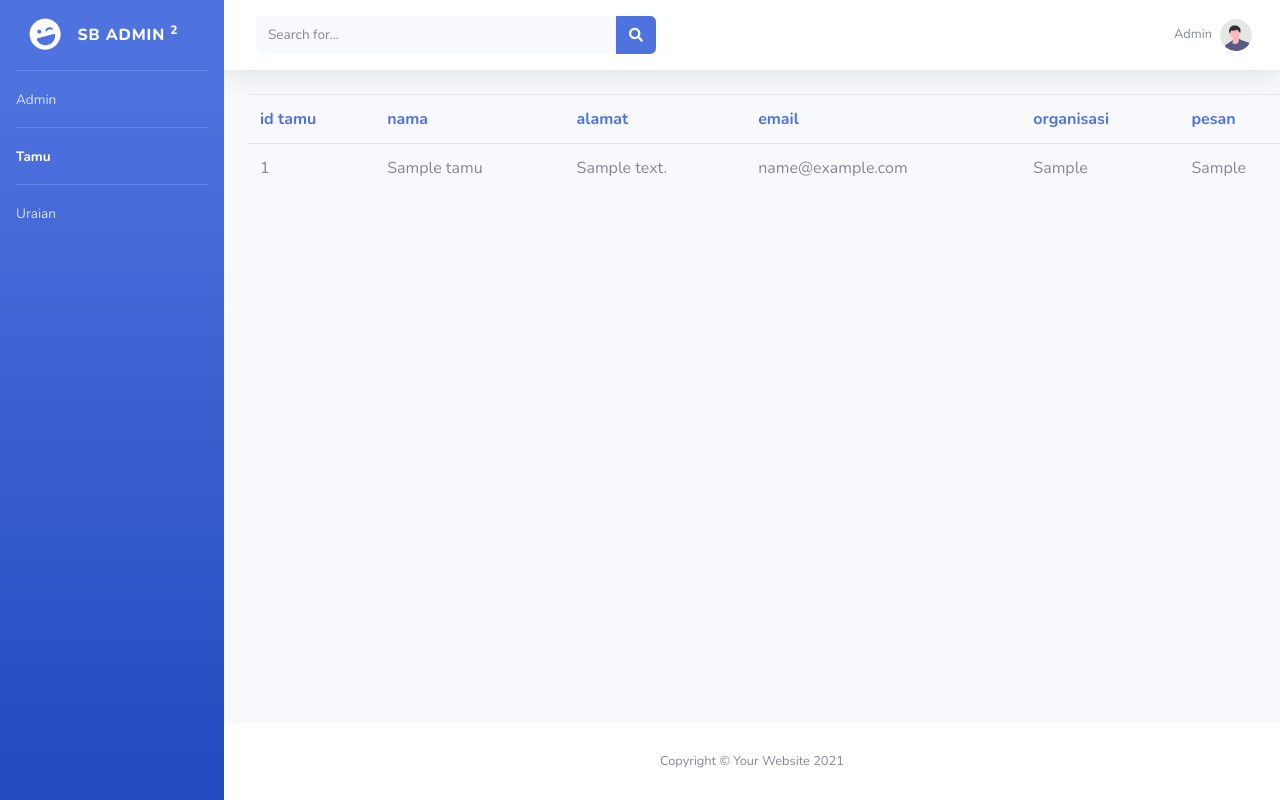
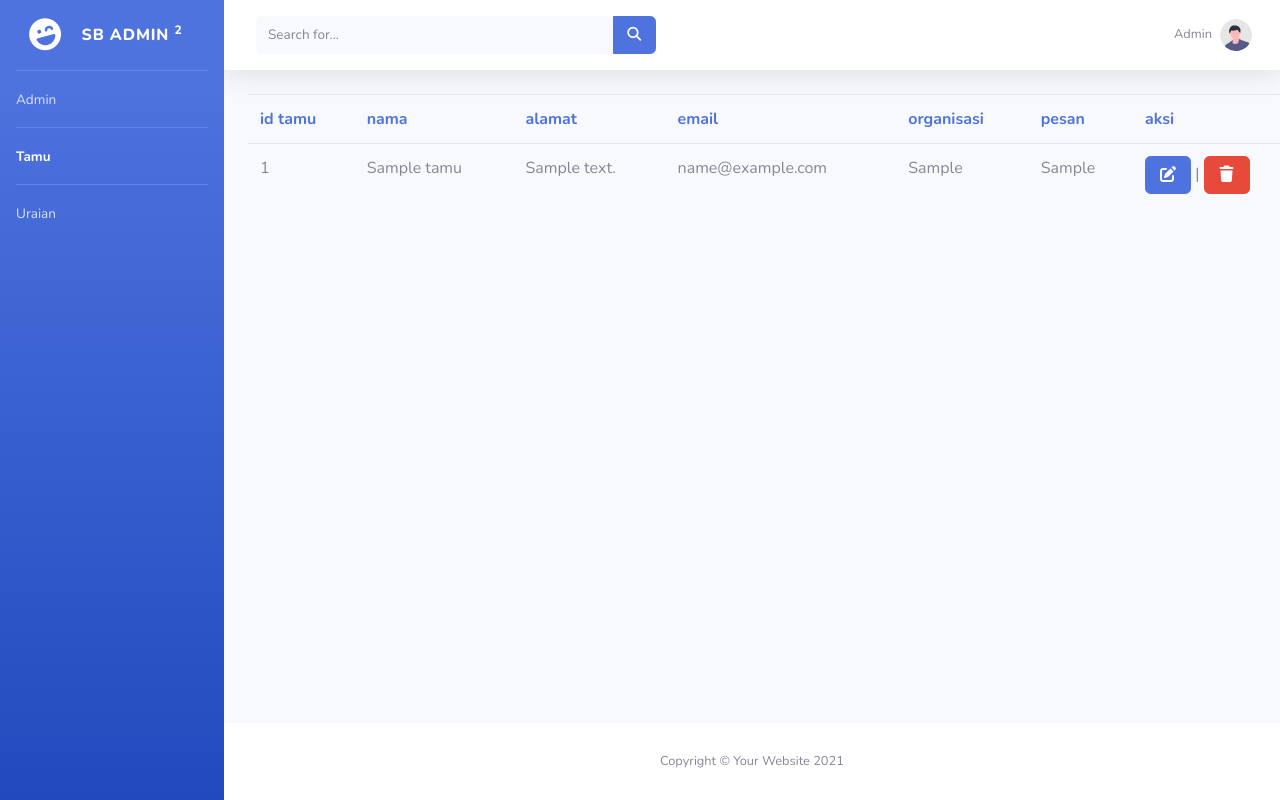
Before and after one commit to frzzz12/Project-Pemrograman-Web, a PHP site: page /layout/admin/tamu.php in a window 1280 px wide. Run offline with PHP 8.4, Linux system fonts and the light colour scheme; tables that the repository leaves empty or names only in its code hold one stand-in row (values such as "Sample post"); some libraries are stand-ins or nearby versions.

Commit message:
Menambahkan Fitur Delete

```diff
--- a/layout/admin/functionadm.php
+++ b/layout/admin/functionadm.php
@@ -15,4 +15,10 @@
         }
         return $rows;
 }
+
+function hapus($id) {
+    global $hub;
+    mysqli_query($hub, "DELETE FROM tamu WHERE id_tamu=$id");
+    return mysqli_affected_rows($hub);
+}
 ?>
--- a/layout/admin/tamu.php
+++ b/layout/admin/tamu.php
@@ -23,6 +23,7 @@
     <link
         href="https://fonts.googleapis.com/css?family=Nunito:200,200i,300,300i,400,400i,600,600i,700,700i,800,800i,900,900i"
         rel="stylesheet">
+        <link rel="stylesheet" href="https://cdnjs.cloudflare.com/ajax/libs/font-awesome/7.0.1/css/all.min.css" integrity="sha512-2SwdPD6INVrV/lHTZbO2nodKhrnDdJK9/kg2XD1r9uGqPo1cUbujc+IYdlYdEErWNu69gVcYgdxlmVmzTWnetw==" crossorigin="anonymous" referrerpolicy="no-referrer" />
 
     <!-- Custom styles for this template-->
     <link href="css/sb-admin-2.min.css" rel="stylesheet">
@@ -489,6 +490,7 @@
                                         <th>email</th>
                                         <th>organisasi</th>
                                         <th>pesan</th>
+                                        <th>aksi</th>
                                     </tr>
                                     <?php
                                     foreach ($query as $row) :
@@ -500,6 +502,12 @@
                                         <td><?= $row['email'] ?></td>
                                         <td><?= $row['organisasi'] ?></td>
                                         <td><?= $row['pesan'] ?></td>
+                                        <td>
+                                            <a class="btn btn-primary fw-semibold" href="edit.php?id=<?=$row['id_tamu']?>"?>
+                                                <i class="fa-solid fa-pen-to-square"></i></a> |
+                                                <a class="btn btn-danger" href="delete.php?id=<?=$row['id_tamu']?>"><i class="fa-solid fa-trash"></i>
+                                            </a>
+                                        </td>
                                     </tr>
                                 <?php endforeach;?>
                     </table>
```
Also changed, not shown: layout/admin/delete.php (added, +23 -0 lines).
